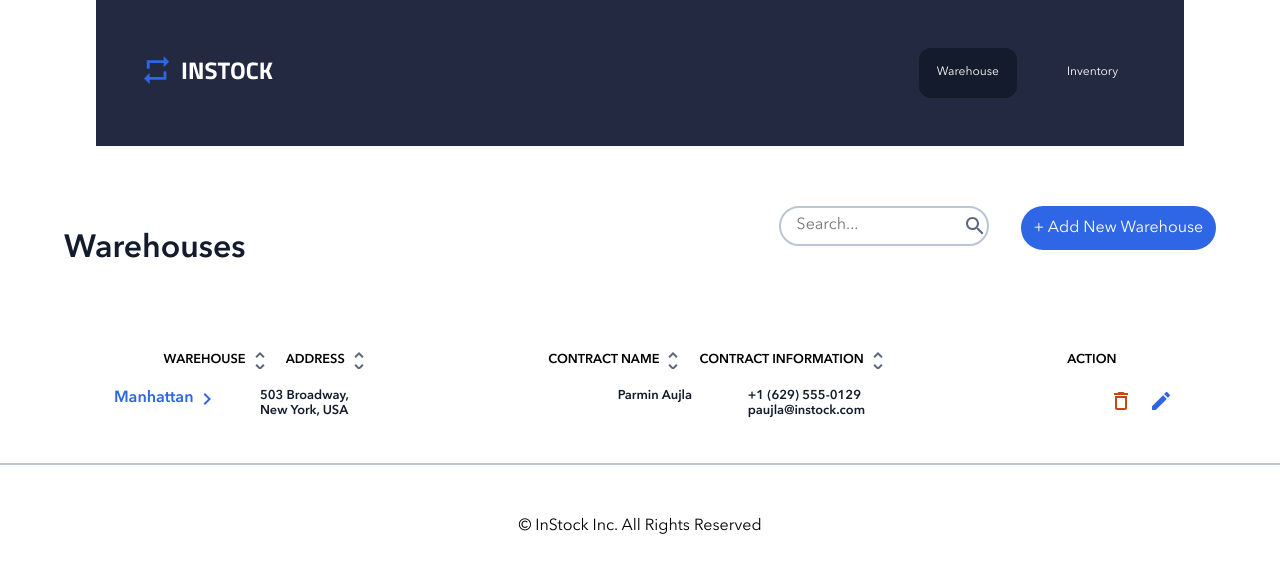
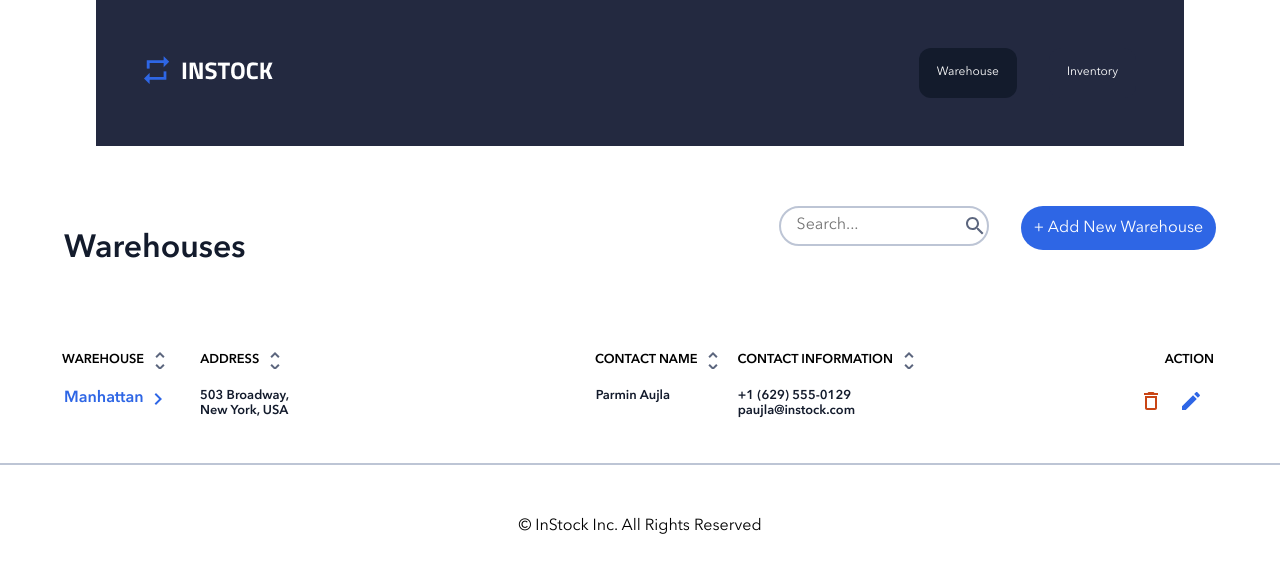
Before and after one commit to DanySA22/InStock-Client, a React (Create React App) app: page / in a window 1280 px wide. Shown: the top 572 px of the page. Built offline with nearby package versions, Linux system fonts and the light colour scheme.

Commit message:
submenu now lines up with the selection

```diff
--- a/src/components/WareHouseList/WareHouseListSelection/WareHouseListSelection.jsx
+++ b/src/components/WareHouseList/WareHouseListSelection/WareHouseListSelection.jsx
@@ -40,7 +40,7 @@ function WareHouseListSelection() {
               Parmin Aujla
             </p>
           </div>
-          <div className="ware-house-list-selection__subcontainer">
+          <div className="ware-house-list-selection__subcontainer ware-house-list-selection__subcontainer--info">
             <h4 className="ware-house-list-selection__title ware-house-list-selection__info--info">
               CONTACT INFORMATION
             </h4>
--- a/src/components/WareHouseList/WareHouseListSelection/WareHouseListSelection.scss
+++ b/src/components/WareHouseList/WareHouseListSelection/WareHouseListSelection.scss
@@ -77,7 +77,7 @@
     display:flex;
     flex-direction: row;
     flex-wrap: nowrap;
-    justify-content: space-around;
+    justify-content: space-between;
     border-top: none;
     border-bottom:2px solid $instockCloud;
     padding-bottom: 0%;
@@ -86,11 +86,14 @@
       display: flex;
       flex-direction: row;
       flex-wrap: nowrap;
-      justify-content: space-evenly;
+      margin-left:5%;
     }
     &__subcontainer{
       flex-wrap:wrap;
       width:130px;
+    }
+    &__subcontainer--info{
+      transform: translateX(-42px);
     }
     &__title{
       font-size: 1rem;
@@ -105,6 +108,15 @@
       margin-top: 1rem;
       margin-left:1rem;
     }
+    &__info--address{
+      transform: translateX(-10px);
+    }
+    &__info--name{
+      transform: translateX(-54px);
+    }
+    &__info--info{
+      transform: translateX(-50px);
+    }
     &__button{
       background-color: $instockWhite;
       color:$instockIndigo;
@@ -118,7 +130,7 @@
       justify-content:flex-start;
       width:max-content;
       margin-top: 1rem;
-      transform: translateX(20px);
+      margin-right: 5%;
     }
     &__edit{
       color:$instockWhite;
--- a/src/components/WareHouseList/WareHouseListSubMenu/WareHouseListSubMenu.jsx
+++ b/src/components/WareHouseList/WareHouseListSubMenu/WareHouseListSubMenu.jsx
@@ -7,24 +7,24 @@ function WareHouseListSubMenu() {
           <h4 className="ware-house-list-sub-menu__title">WAREHOUSE</h4>
           <button className="ware-house-list-sub-menu__icon"></button>
         </div>
-        <div className="ware-house-list-sub-menu__subcontainer">
+        <div className="ware-house-list-sub-menu__subcontainer ware-house-list-sub-menu__subcontainer--address">
           <h4 className="ware-house-list-sub-menu__title">ADDRESS</h4>
           <button className="ware-house-list-sub-menu__icon"></button>
         </div>
       </div>
-      <div className="ware-house-list-sub-menu__container">
+      <div className="ware-house-list-sub-menu__container ware-house-list-sub-menu__container--contact">
         <div className="ware-house-list-sub-menu__subcontainer">
-          <h4 className="ware-house-list-sub-menu__title">CONTRACT NAME</h4>
+          <h4 className="ware-house-list-sub-menu__title">CONTACT NAME</h4>
           <button className="ware-house-list-sub-menu__icon"></button>
         </div>
-        <div className="ware-house-list-sub-menu__subcontainer">
+        <div className="ware-house-list-sub-menu__subcontainer ware-house-list-sub-menu__subcontainer--info">
           <h4 className="ware-house-list-sub-menu__title">
-            CONTRACT INFORMATION
+            CONTACT INFORMATION
           </h4>
           <button className="ware-house-list-sub-menu__icon"></button>
         </div>
       </div>
-      <div className="ware-house-list-sub-menu__subcontainer">
+      <div className="ware-house-list-sub-menu__subcontainer ware-house-list-sub-menu__action">
         <h4 className="ware-house-list-sub-menu__title">ACTION</h4>
       </div>
     </div>
--- a/src/components/WareHouseList/WareHouseListSubMenu/WareHouseListSubMenu.scss
+++ b/src/components/WareHouseList/WareHouseListSubMenu/WareHouseListSubMenu.scss
@@ -6,19 +6,31 @@
   .ware-house-list-sub-menu {
     display: flex;
     flex-direction: row;
-    justify-content: space-evenly;
+    justify-content: space-between;
+
 
     &__container{
       display: flex;
+      margin-left: 5%;
+    }
+    &__container--contact{
+      display: flex;
+      flex-direction: row;
+      justify-content: space-between;
     }
 
     &__subcontainer {
       width: max-content;
       display: flex;
+      justify-content: flex-start;
+    }
+    &__subcontainer--address{
+      margin-left: 1rem;
     }
     &__title {
       font-weight: 600;
       font-size: .8rem;
+      transform: translateX(-2px);
     }
     &__icon {
       background-repeat: no-repeat;
@@ -31,6 +43,9 @@
       background-position-x: 2px;
       transform: translateY(-4px);
     }
+    &__action{
+      margin-right:5%;
+    }
   }
 
 }
--- a/src/pages/EditWareHousePage/EditWareHousePage.jsx
+++ b/src/pages/EditWareHousePage/EditWareHousePage.jsx
@@ -2,6 +2,7 @@ function EditWareHousePage() {
 
 
   return (
+
     <form className="edit-warehouse">
       <div className="edit-warehouse__container">
       <div className="edit-warehouse__divideone"></div>
@@ -39,7 +40,7 @@ function EditWareHousePage() {
             name="city"
             type="text"
             placeholder="Washington"
-            efaultValue="Washington"
+            defaultValue="Washington"
             className="edit-warehouse__input"
           />
 
```
